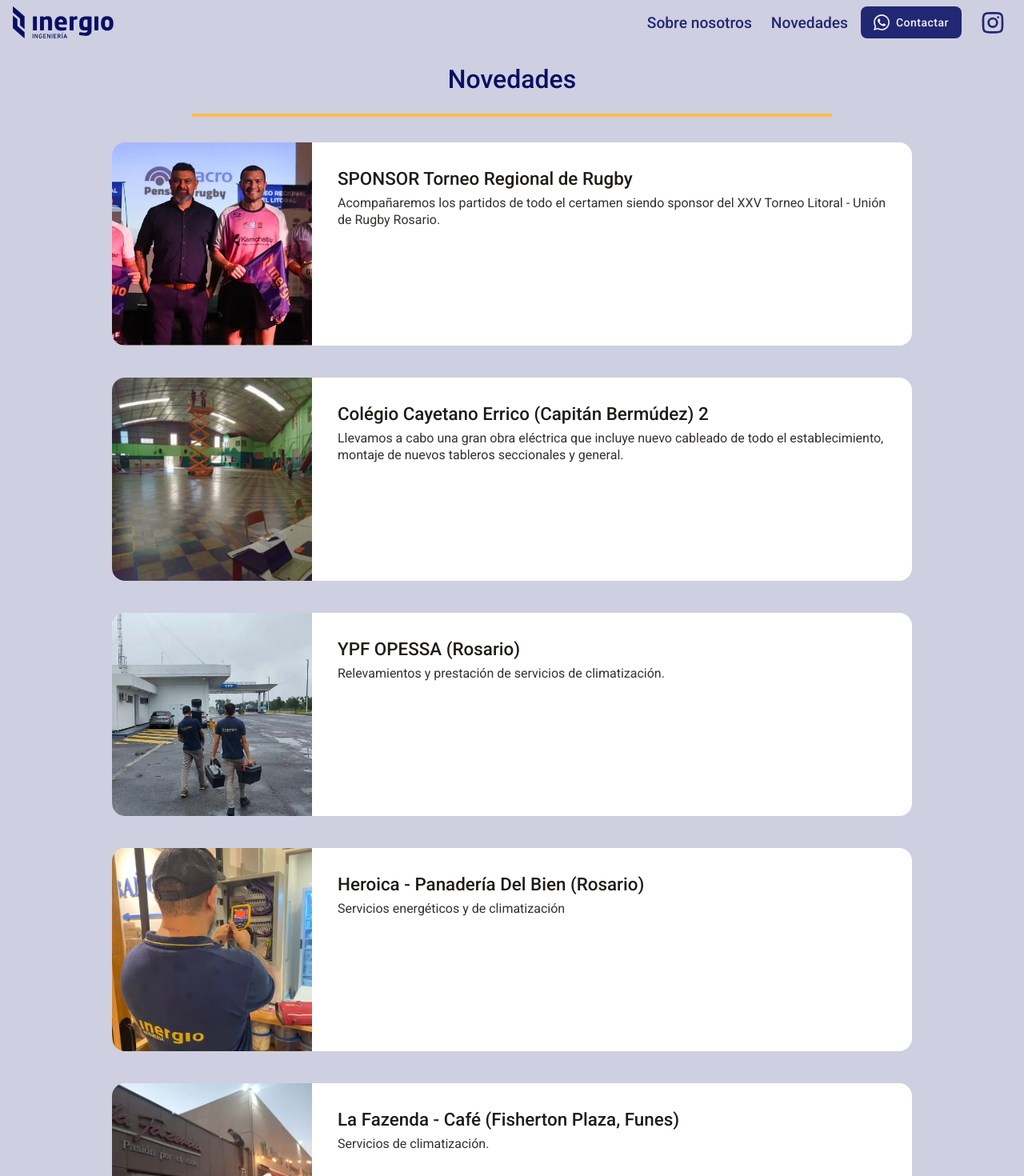
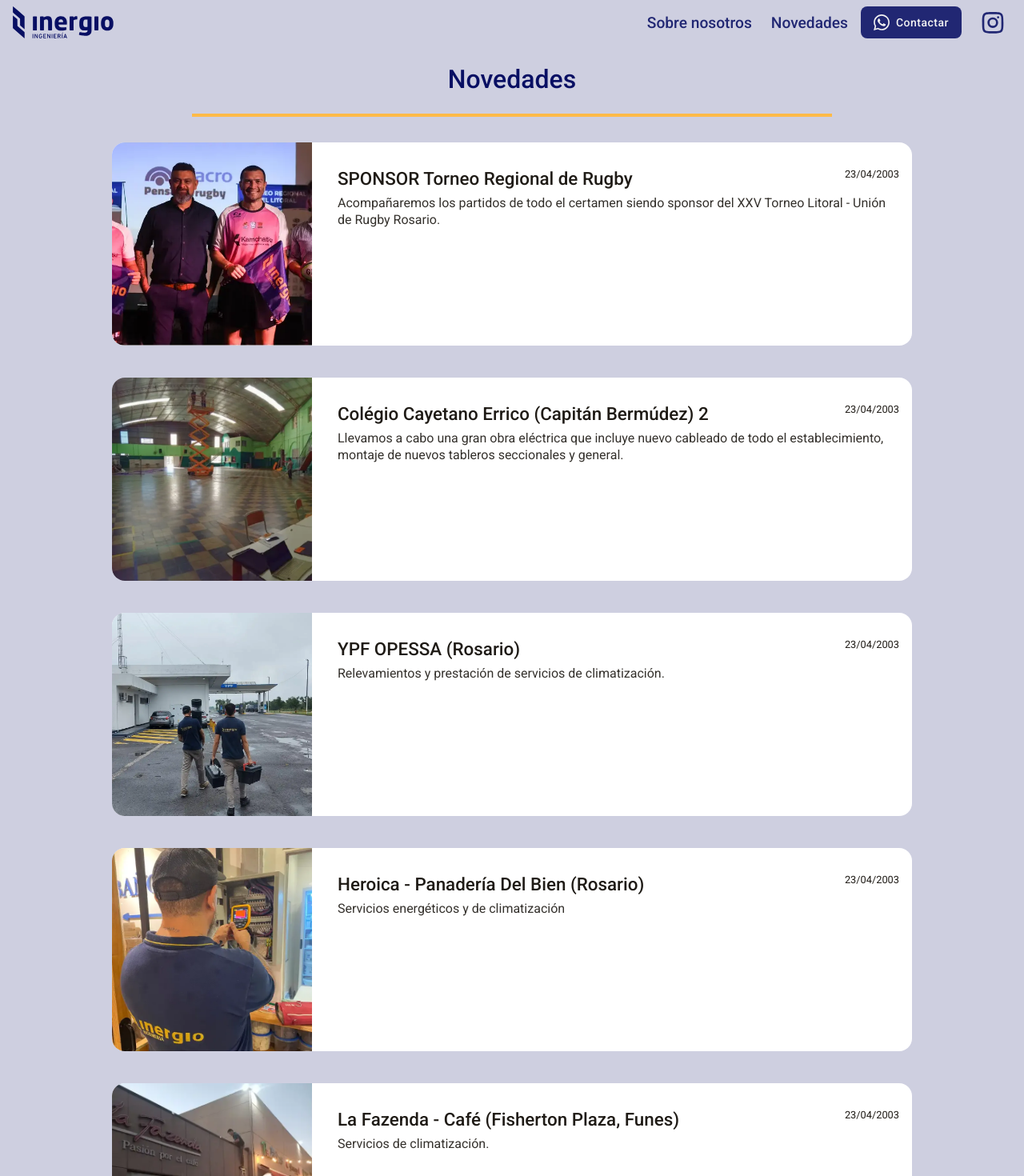
Before and after one commit to Inergio/inergio-reactjs, a React (Create React App) app: page /novedades in a window 1280 px wide. Shown: the top 1470 px of the page at 80% size. Built offline with nearby package versions, Linux system fonts and the light colour scheme.

Commit message:
add estilos cards news

```diff
--- a/src/scss/components/_header.scss
+++ b/src/scss/components/_header.scss
@@ -65,7 +65,7 @@
 	.header {
 		transform: translateY(-100%);
 		background: var(--bg-transparent);
-		backdrop-filter: blur(10px);
+		backdrop-filter: blur(3px);
 	}
 
 	&.scrolled-up {
--- a/src/scss/views/_news.scss
+++ b/src/scss/views/_news.scss
@@ -8,6 +8,14 @@
 		flex-direction: column;
 		justify-content: space-between;
 		border-radius: 1rem;
+		transition: all .2s ease-in-out;
+
+		&:hover {
+			box-shadow: 0px 1px 3px rgba(0, 0, 0, 0.12), 0px 1px 2px rgba(0, 0, 0, 0.24);
+			transform: translateY(-3px);
+			scale: 1.01;
+			cursor: pointer;
+		}
 
 		@media (min-width: 576px) {
 			flex-direction: row;
@@ -45,6 +53,25 @@
 			padding: 1rem;
 			align-items: flex-start;
 			gap: 0.5rem;
+			width: 100%;
+
+			.date-title-container {
+				display: flex;
+				flex-direction: column;
+				width: 100%;
+				gap: .5rem;
+
+				@media (min-width: 576px) {
+					flex-direction: row;
+					justify-content: space-between;
+					align-items: flex-start;
+					gap: 1rem;
+				}
+
+				.card__date {
+					margin: 0;
+				}
+			}
 
 			@media (min-width: 576px) {
 				padding-top: 2rem;
--- a/src/views/News.jsx
+++ b/src/views/News.jsx
@@ -57,14 +57,13 @@ function News() {
       <div className="page-content page-content--news">
         <div className="news-card" id="news-card-0">
           <div className="news-card__img">
-            <img
-              className=""
-              src={imagen2}
-              loading="lazy"
-            />
+            <img className="" src={imagen2} loading="lazy" />
           </div>
           <div className="news-card__content">
+            <div className="date-title-container">
               <div className="title">SPONSOR Torneo Regional de Rugby</div>
+              <div className="card__date">23/04/2003</div>
+            </div>
             <div className="text">
               Acompañaremos los partidos de todo el certamen siendo sponsor del
               XXV Torneo Litoral - Unión de Rugby Rosario.
@@ -73,15 +72,14 @@ function News() {
         </div>
         <div className="news-card" id="news-card-1">
           <div className="news-card__img">
-            <img
-              className=""
-              src={imagen3}
-              loading="lazy"
-            />
+            <img className="" src={imagen3} loading="lazy" />
           </div>
           <div className="news-card__content">
+            <div className="date-title-container">
               <div className="title">
                 Colégio Cayetano Errico (Capitán Bermúdez) 2
+              </div>
+              <div className="card__date">23/04/2003</div>
             </div>
             <div className="text">
               Llevamos a cabo una gran obra eléctrica que incluye nuevo cableado
@@ -92,14 +90,13 @@ function News() {
         </div>
         <div className="news-card" id="news-card-2">
           <div className="news-card__img">
-            <img
-              className=""
-              src={imagen4}
-              loading="lazy"
-            />
+            <img className="" src={imagen4} loading="lazy" />
           </div>
           <div className="news-card__content">
+            <div className="date-title-container">
               <div className="title">YPF OPESSA (Rosario)</div>
+              <div className="card__date">23/04/2003</div>
+            </div>
             <div className="text">
               Relevamientos y prestación de servicios de climatización.
             </div>
@@ -107,42 +104,41 @@ function News() {
         </div>
         <div className="news-card" id="news-card-3">
           <div className="news-card__img">
-            <img
-              className=""
-              src={imagen5}
-              loading="lazy"
-            />
+            <img className="" src={imagen5} loading="lazy" />
           </div>
           <div className="news-card__content">
-            <div className="title">Heroica - Panadería Del Bien (Rosario)</div>
+            <div className="date-title-container">
+              <div className="title">
+                Heroica - Panadería Del Bien (Rosario)
+              </div>
+              <div className="card__date">23/04/2003</div>
+            </div>
             <div className="text">Servicios energéticos y de climatización</div>
           </div>
         </div>
         <div className="news-card" id="news-card-4">
           <div className="news-card__img">
-            <img
-              className=""
-              src={imagen6}
-              loading="lazy"
-            />
+            <img className="" src={imagen6} loading="lazy" />
           </div>
           <div className="news-card__content">
+            <div className="date-title-container">
               <div className="title">
                 La Fazenda - Café (Fisherton Plaza, Funes)
+              </div>
+              <div className="card__date">23/04/2003</div>
             </div>
             <div className="text">Servicios de climatización.</div>
           </div>
         </div>
         <div className="news-card" id="news-card-5">
           <div className="news-card__img">
-            <img
-              className=""
-              src={imagen7}
-              loading="lazy"
-            />
+            <img className="" src={imagen7} loading="lazy" />
           </div>
           <div className="news-card__content">
+            <div className="date-title-container">
               <div className="title">Certificación Sistemas INVERTER</div>
+              <div className="card__date">23/04/2003</div>
+            </div>
             <div className="text"></div>
           </div>
         </div>
```
Lines whose indentation alone changed are shown as unchanged.
